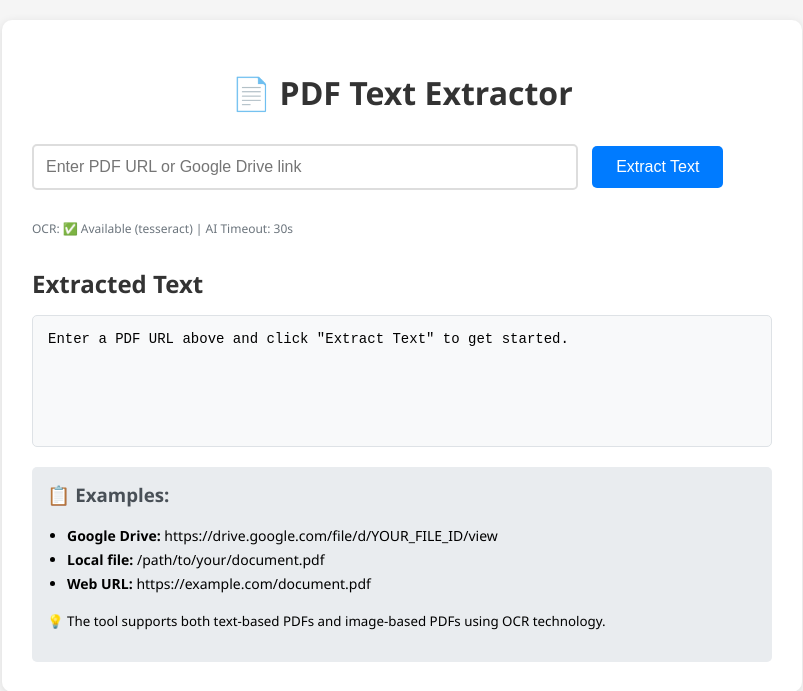
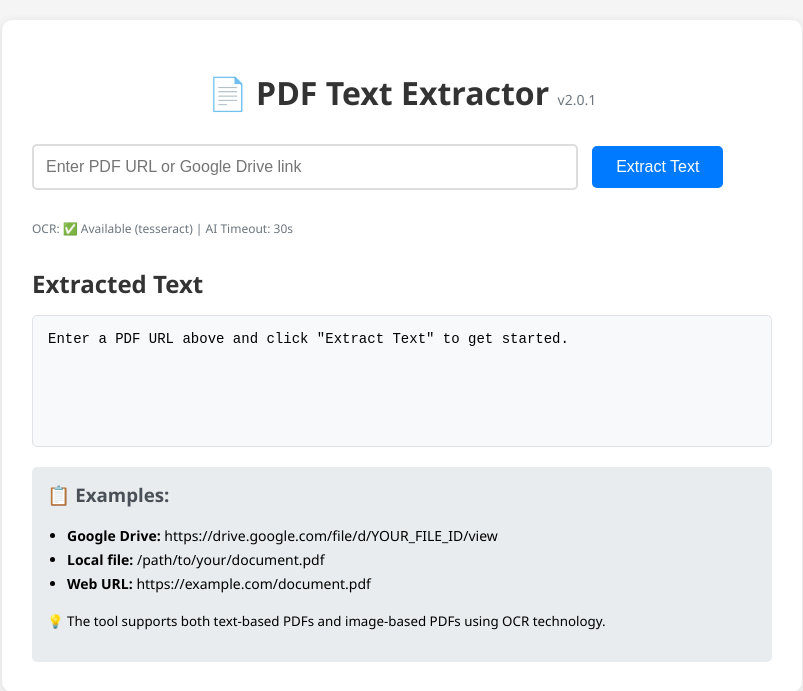
Before and after one commit to shopifyprodev/alaska-n8n, a Flask app: page / in a window 1280 px wide. Shown: the top 691 px of the page, without its empty margins (238-1041 px from the left). Run offline with Flask 3, Linux system fonts and the light colour scheme.

Commit message:
version of code displayed

```diff
--- a/templates/index.html
+++ b/templates/index.html
@@ -148,7 +148,7 @@
 </head>
 <body>
     <div class="container">
-        <h1>📄 PDF Text Extractor</h1>
+        <h1>📄 PDF Text Extractor <span style="font-size: 14px; color: #6c757d; font-weight: normal;">v2.0.1</span></h1>
 
         <div class="input-container">
             <input type="text" id="pdf-url" placeholder="Enter PDF URL or Google Drive link">
```
